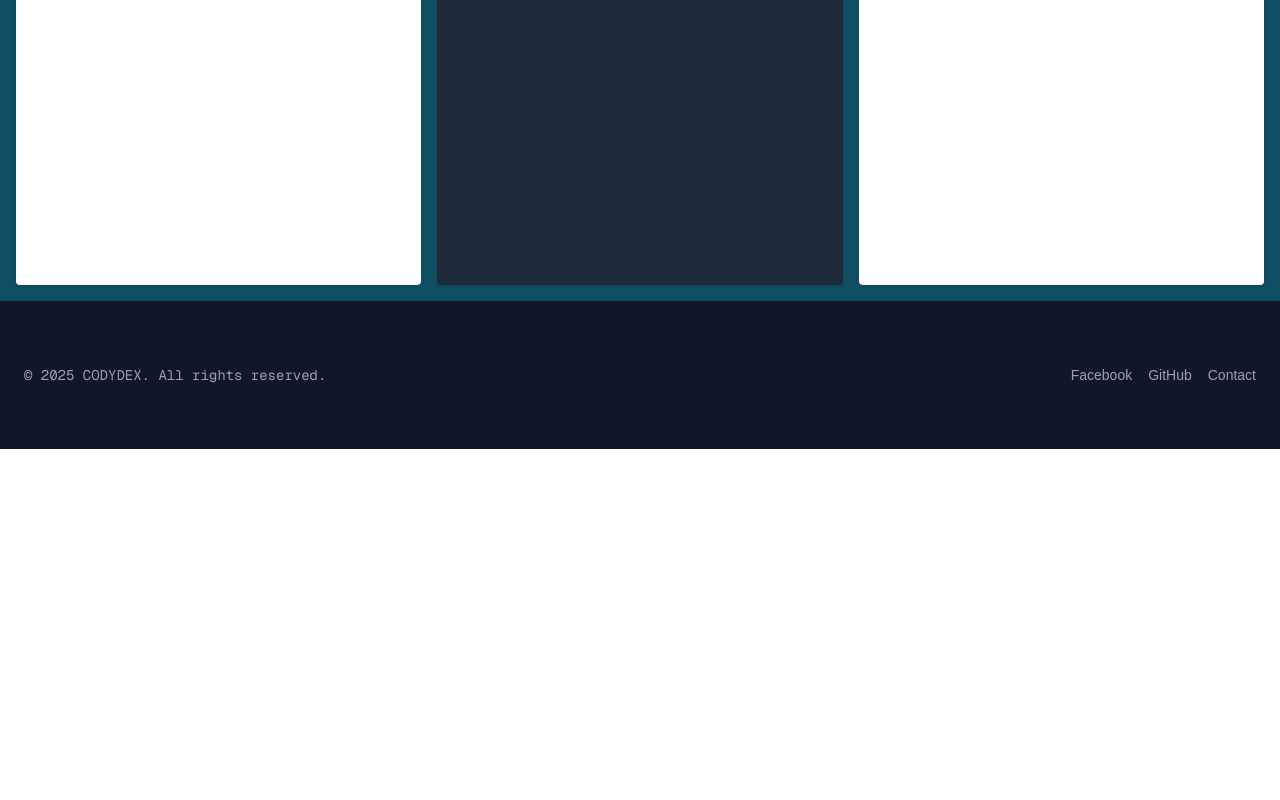
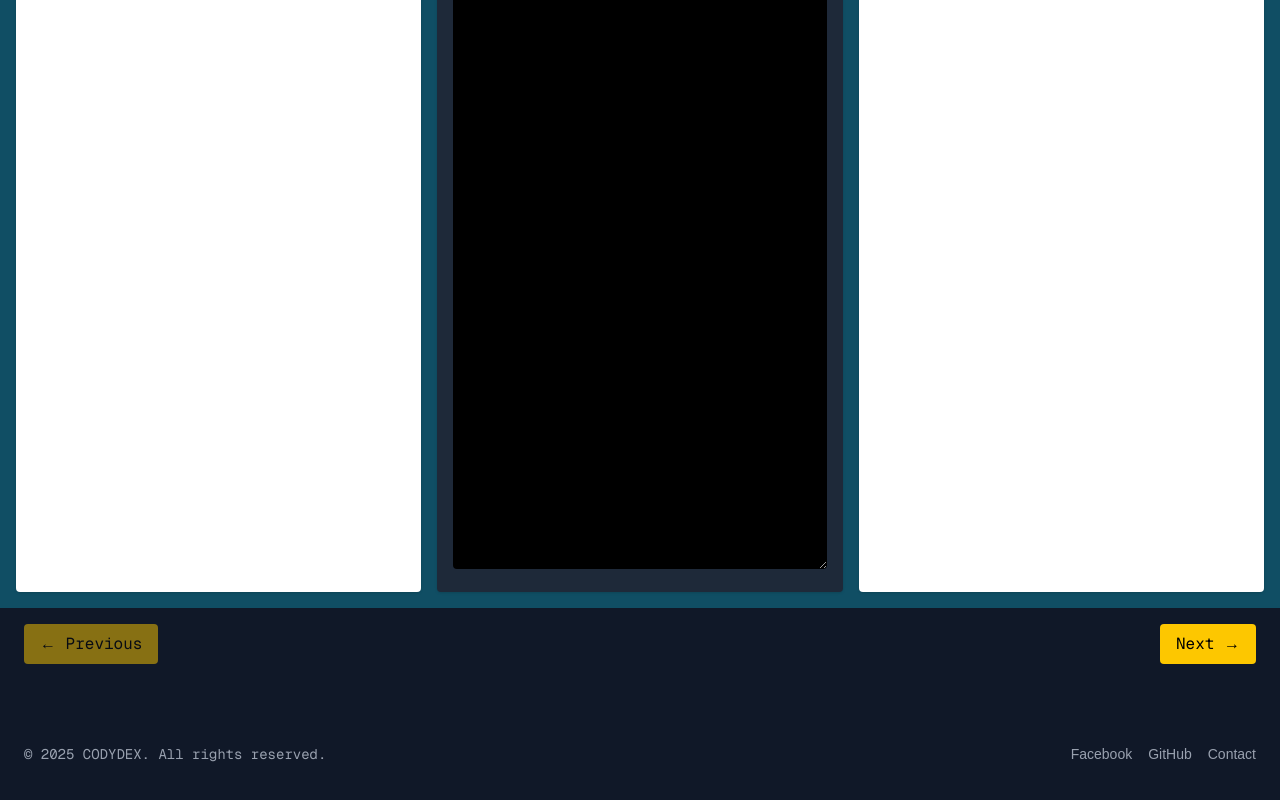
Before and after one commit to nsgundam/cody_dex, a Next.js app: page /1/1 in a window 1280 px wide. Shown: the part 560-1360 px from the top of the page. Before the commit the page ends 1009 px from the top, so only its background shows below. Built offline with nearby package versions, Linux system fonts and the light colour scheme; no server answers; the database is empty.

Commit message:
finish content page

```diff
--- a/app/[slug]/[id]/page.js
+++ b/app/[slug]/[id]/page.js
@@ -1,21 +1,25 @@
-"use client"; // 🟡 ต้องมีเพราะใช้ useState/useEffect
+"use client";
 
 import React, { useState, useEffect } from "react";
-import { useParams } from "next/navigation"; // ⬅️ ใช้เพื่อรับ slug และ id
+import { useParams, useRouter } from "next/navigation"; //  เพิ่ม useRouter มาด้วย
 
 export default function Page() {
-  const { slug, id } = useParams(); // 🟡 รับ slug และ id จาก URL param
+  const { slug, id } = useParams();
+  const router = useRouter(); //  ใช้สำหรับเปลี่ยนหน้า
+  const currentId = parseInt(id, 10); //  แปลง id จาก string เป็นตัวเลข
 
-  const [code, setCode] = useState();
+  const [code, setCode] = useState("");
   const [lessonContent, setLessonContent] = useState("");
+  const [lessonExercise, setLessonExercise] = useState("");
 
   useEffect(() => {
     const fetchLesson = async () => {
       try {
-        const res = await fetch(`/api/contents/${slug}/${id}`);
+        const res = await fetch(`/api/lessons/${slug}/${id}`);
         const data = await res.json();
-        setLessonContent(data.content);
-        setCode(data.starter_code || "<!-- Write your code here -->");
+        setLessonContent(data.content || "");
+        setLessonExercise(data.exercise || "");
+        setCode(data.starter_code || "<-- Write your code here -->");
       } catch (error) {
         console.error("Failed to load lesson content:", error);
       }
@@ -24,12 +28,27 @@ export default function Page() {
     if (slug && id) fetchLesson();
   }, [slug, id]);
 
+  function goToPrevious() {
+    if (currentId > 1) {
+      router.push(`/${slug}/${currentId - 1}`);
+    }
+  }
+
+  function goToNext() {
+    router.push(`/${slug}/${currentId + 1}`);
+  }
+
   return (
-    <div className="min-h-screen grid grid-cols-1 md:grid-cols-3 gap-4 p-4 bg-cyan-900 text-white">
+    <div className="min-h-screen flex flex-col bg-cyan-900 text-white">
+      {/* 3 ส่วนหลัก */}
+      <div className="grid grid-cols-1 md:grid-cols-3 gap-4 p-4 flex-grow">
         {/* ซ้าย: เนื้อหาบทเรียน */}
         <aside className="bg-white text-black p-4 rounded shadow overflow-y-auto">
           <h2 className="text-xl font-bold font-mono mb-4">Lesson</h2>
           <div dangerouslySetInnerHTML={{ __html: lessonContent }} />
+          <br />
+          <h2 className="text-xl font-bold font-mono mb-4">Exercise</h2>
+          <div dangerouslySetInnerHTML={{ __html: lessonExercise }} />
         </aside>
 
         {/* กลาง: Code Editor */}
@@ -38,7 +57,7 @@ export default function Page() {
           <textarea
             value={code}
             onChange={(e) => setCode(e.target.value)}
-          className="w-full h-[300px] bg-black text-green-400 p-2 font-mono rounded"
+            className="w-full h-[1000px] bg-black text-green-400 p-2 font-mono rounded"
           />
         </main>
 
@@ -46,12 +65,31 @@ export default function Page() {
         <div className="bg-white text-black p-4 rounded shadow">
           <h2 className="text-xl font-bold font-mono mb-2">Output</h2>
           <iframe
-          className="w-full h-[300px] border border-gray-300"
+            className="w-full h-[400px] border border-gray-300"
             srcDoc={code}
             sandbox="allow-scripts"
             title="Live Output"
           />
         </div>
       </div>
+
+      {/* แถบปุ่มล่าง */}
+      <div className="flex justify-between items-center px-6 py-4 bg-gray-900">
+        <button
+          onClick={goToPrevious}
+          disabled={currentId === 1}
+          className="bg-yellow-400 text-black font-mono px-4 py-2 rounded hover:bg-yellow-300 disabled:opacity-50"
+        >
+          ← Previous
+        </button>
+
+        <button
+          onClick={goToNext}
+          className="bg-yellow-400 text-black font-mono px-4 py-2 rounded hover:bg-yellow-300"
+        >
+          Next →
+        </button>
+      </div>
+    </div>
   );
 }
--- /dev/null
+++ b/app/api/lessons/[slug]/[id]/route.js
@@ -0,0 +1,23 @@
+import { NextResponse } from "next/server";
+import { mysqlPool } from "@/utils/db";
+
+
+export async function GET(request, { params }) {
+  const { id } = params;
+
+  try {
+    const [rows] = await mysqlPool.query(
+      "SELECT * FROM contents WHERE lesson_number = ?",
+      [id]
+    );
+
+    if (rows.length === 0) {
+      return NextResponse.json({ error: "Lesson content not found" }, { status: 404 });
+    }
+
+    return NextResponse.json(rows[0]);
+  } catch (error) {
+    console.error("Database error:", error);
+    return NextResponse.json({ error: "Failed to fetch content" }, { status: 500 });
+  }
+}
```
Lines whose indentation alone changed are shown as unchanged.
